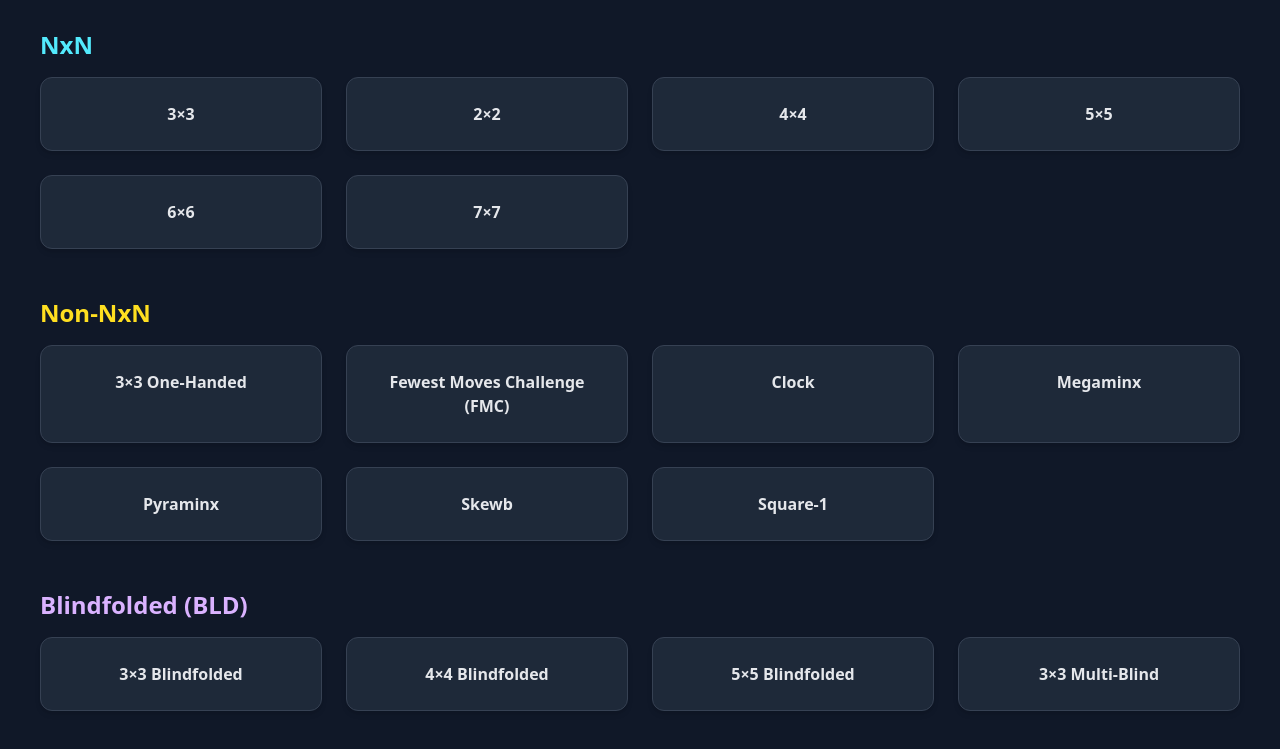
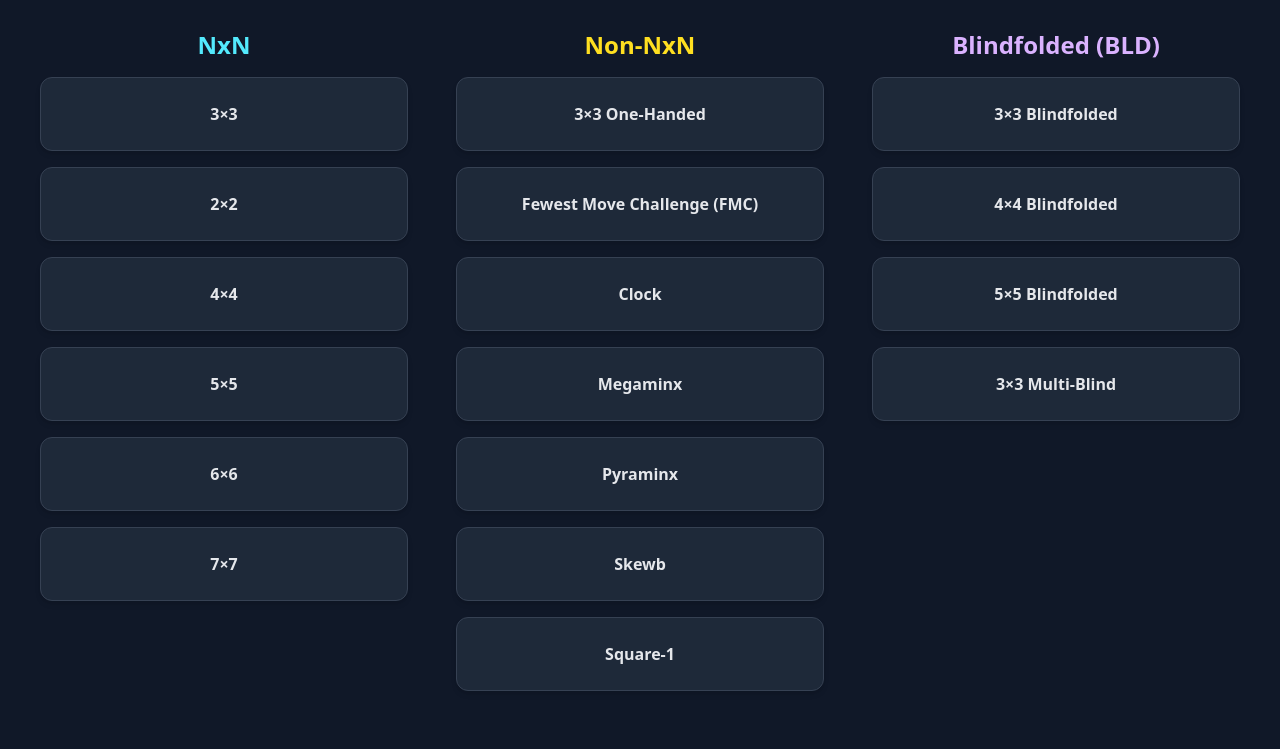
Before and after one commit to Mikey-Chou123/CubeMap, a website: page src/index.html in a window 1280 px wide. Shown: the part 151-900 px from the top of the page. Drawn offline with Linux system fonts and the light colour scheme.

Commit message:
made event group into 3 vertical groups in index.html

```diff
--- a/src/index.html
+++ b/src/index.html
@@ -9,26 +9,30 @@
 </head>
 
 <body class="p-10 bg-gray-900 text-gray-200 font-sans">
+
+  <!-- Header -->
   <header class="mb-8 text-center">
     <a href="michael.html">
       <h1 class="text-2xl sm:text-5xl sm:leading-tight font-bold mb-2 sm:mb-4
-             bg-gradient-to-b from-amber-50 to-purple-500
-             bg-clip-text text-transparent
-             transition duration-300 ease-in-out
-             hover:scale-105 hover:opacity-90 cursor-pointer">
+               bg-gradient-to-b from-amber-50 to-purple-500
+               bg-clip-text text-transparent
+               transition duration-300 ease-in-out
+               hover:scale-105 hover:opacity-90 cursor-pointer">
         CubeMap: Your Cubing Roadmap
       </h1>
     </a>
-    <p class="bg-gradient-to-b from-cyan-100 to-gray-400 bg-clip-text text-transparent text-2xl italic">Choose a WCA
-      event to explore its roadmap</p>
+    <p class="bg-gradient-to-b from-cyan-100 to-gray-400 bg-clip-text text-transparent text-2xl italic">
+      Choose a WCA event to explore its roadmap
+    </p>
   </header>
 
-  <main class="space-y-12">
+  <!-- Main Layout -->
+  <main class="grid grid-cols-1 md:grid-cols-3 gap-12">
 
     <!-- NxN Events -->
     <section>
-      <h2 class="text-xl sm:text-2xl font-bold mb-4 text-cyan-300">NxN</h2>
-      <div class="grid grid-cols-1 sm:grid-cols-2 md:grid-cols-3 lg:grid-cols-4 gap-6">
+      <h2 class="text-xl sm:text-2xl font-bold mb-4 text-cyan-300 text-center">NxN</h2>
+      <div class="flex flex-col gap-4">
         <a href="3x3.html" class="event-card color-cyan">3×3</a>
         <a href="apology.html" class="event-card color-pink">2×2</a>
         <a href="apology.html" class="event-card color-indigo">4×4</a>
@@ -40,10 +44,10 @@
 
     <!-- Non-NxN Events -->
     <section>
-      <h2 class="text-xl sm:text-2xl font-bold mb-4 text-yellow-300">Non-NxN</h2>
-      <div class="grid grid-cols-1 sm:grid-cols-2 md:grid-cols-3 lg:grid-cols-4 gap-6">
+      <h2 class="text-xl sm:text-2xl font-bold mb-4 text-yellow-300 text-center">Non-NxN</h2>
+      <div class="flex flex-col gap-4">
         <a href="apology.html" class="event-card color-teal">3×3 One-Handed</a>
-        <a href="apology.html" class="event-card color-orange">Fewest Moves Challenge (FMC)</a>
+        <a href="apology.html" class="event-card color-orange">Fewest Move Challenge (FMC)</a>
         <a href="apology.html" class="event-card color-yellow">Clock</a>
         <a href="apology.html" class="event-card color-fuchsia">Megaminx</a>
         <a href="apology.html" class="event-card color-lime">Pyraminx</a>
@@ -52,13 +56,10 @@
       </div>
     </section>
 
-    </div>
-    </section>
-
     <!-- Blindfolded Events -->
     <section>
-      <h2 class="text-xl sm:text-2xl font-bold mb-4 text-purple-300">Blindfolded (BLD)</h2>
-      <div class="grid grid-cols-1 sm:grid-cols-2 md:grid-cols-3 lg:grid-cols-4 gap-6">
+      <h2 class="text-xl sm:text-2xl font-bold mb-4 text-purple-300 text-center">Blindfolded (BLD)</h2>
+      <div class="flex flex-col gap-4">
         <a href="apology.html" class="event-card color-violet">3×3 Blindfolded</a>
         <a href="apology.html" class="event-card color-purple">4×4 Blindfolded</a>
         <a href="apology.html" class="event-card color-blue">5×5 Blindfolded</a>
@@ -68,6 +69,7 @@
 
   </main>
 
+
 </body>
 
 </html>
```
Also changed, not shown: src/output.css.
